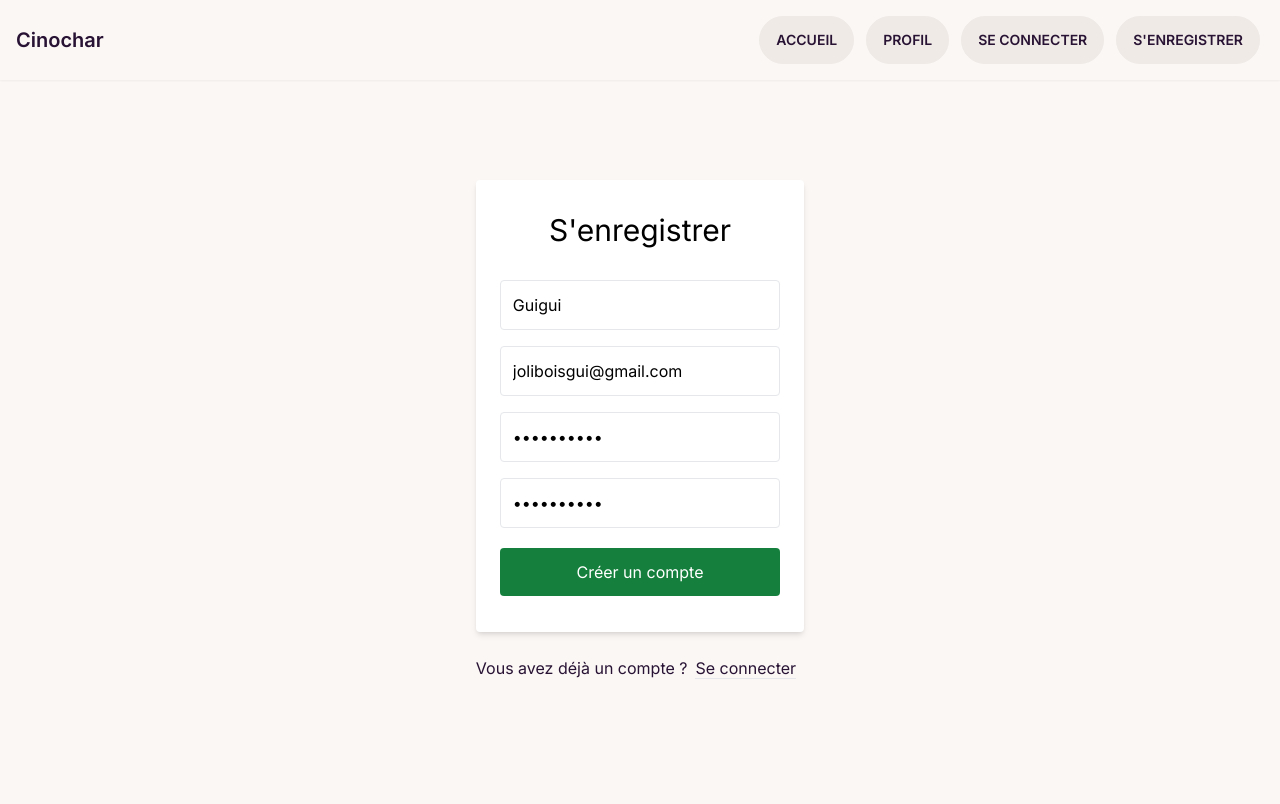
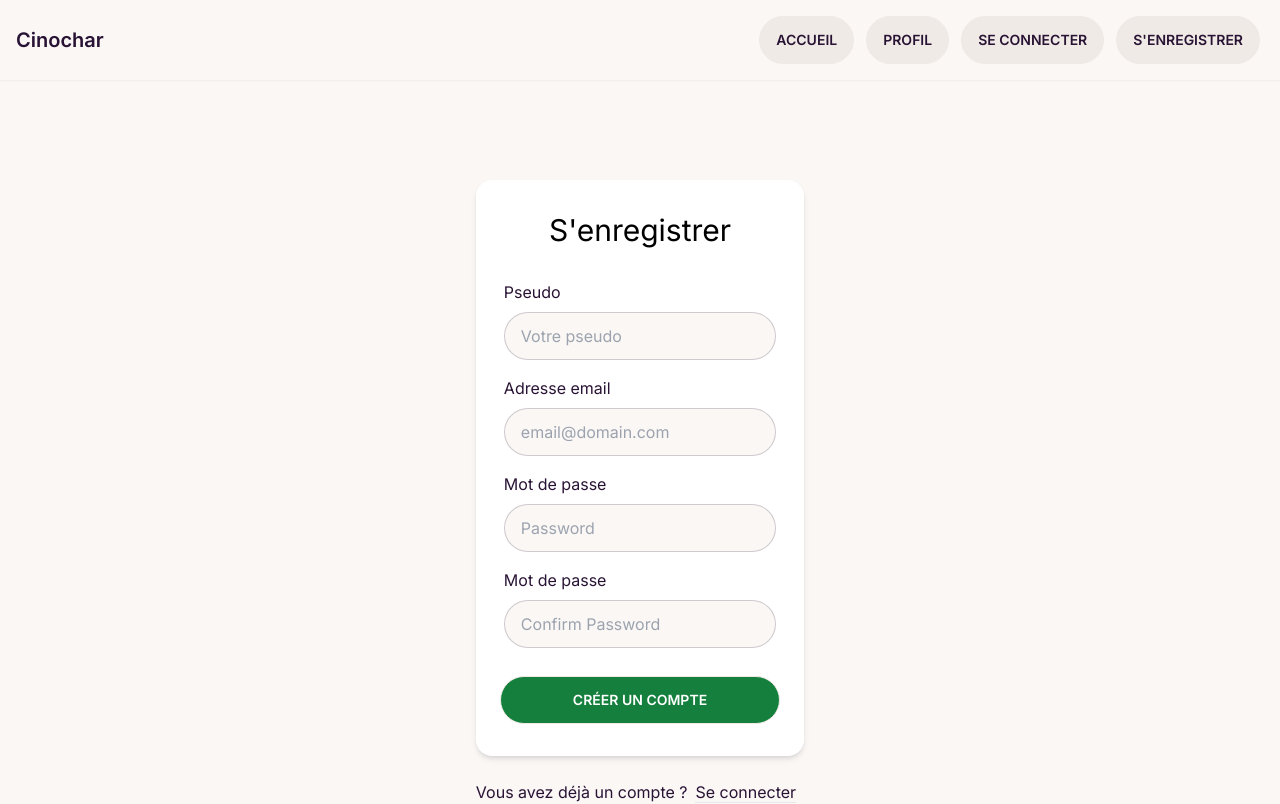
Before and after one commit to Joliwood/cinochar, a Next.js app in the folder client/: page /signup in a window 1280 px wide. Built offline with nearby package versions, Linux system fonts and the light colour scheme.

Commit message:
:hammer: signup fully operational

```diff
--- /dev/null
+++ b/client/src/app/login/layout.tsx
@@ -0,0 +1,23 @@
+import React from 'react';
+import '../globals.css';
+import type { Metadata } from 'next';
+import { Inter } from 'next/font/google';
+
+const inter = Inter({ subsets: ['latin'] });
+
+export const metadata: Metadata = {
+  title: 'Create Next App',
+  description: 'Generated by create next app',
+};
+
+export default function RootLayout({
+  children,
+}: {
+  children: React.ReactNode
+}) {
+  return (
+    <html lang="en">
+      <body className={inter.className}>{children}</body>
+    </html>
+  );
+}
--- /dev/null
+++ b/client/src/app/login/page.tsx
@@ -0,0 +1,41 @@
+import React from 'react';
+import Header from '../../components/header';
+
+function Login() {
+  return (
+    <div className="min-h-screen flex flex-col items-center">
+      <Header />
+
+      <form action="/login" method="POST" className="space-y-4 relative mt-[100px] flex flex-col bg-white shadow-md px-6 py-8 rounded-2xl">
+        <div>
+          <label className="label flex flex-col items-start gap-2" htmlFor="email">
+            <span className="text-base label-text">Email</span>
+            <input type="email" placeholder="email@domain.com" className="w-full input input-bordered" />
+          </label>
+        </div>
+        <div>
+          <label className="label flex flex-col items-start gap-2" htmlFor="password">
+            <span className="text-base label-text">Mot de passe</span>
+            <input
+              type="password"
+              placeholder="*********"
+              className="w-full input input-bordered"
+              name="password"
+            />
+          </label>
+        </div>
+        <div>
+          <button className="btn bg-green-700 btn-block text-white hover:text-neutral" type="submit">Se connecter</button>
+        </div>
+        <div>
+          <a href="/signup" className="px-3 py-1 rounded">S'inscrire</a>
+        </div>
+        <div>
+          <a href="/" className="px-3 py-1 rounded">Retourner à l'accueil</a>
+        </div>
+      </form>
+    </div>
+  );
+}
+
+export default Login;
--- a/client/src/app/signup/page.tsx
+++ b/client/src/app/signup/page.tsx
@@ -5,10 +5,10 @@ import axios from 'axios';
 import Header from '../../components/header';
 
 function Signup() {
-  const [pseudo, setPseudo] = useState('Guigui');
-  const [email, setEmail] = useState('joliboisgui@gmail.com');
-  const [password, setPassword] = useState('Azpoazpo5!');
-  const [confirmPassword, setConfirmPassword] = useState('Azpoazpo5!');
+  const [pseudo, setPseudo] = useState('');
+  const [email, setEmail] = useState('');
+  const [password, setPassword] = useState('');
+  const [confirmPassword, setConfirmPassword] = useState('');
   const [message, setMessage] = useState('');
 
   const handleSubmit = async (e: any) => {
@@ -26,10 +26,14 @@ function Signup() {
         password,
       });
       setMessage(response.data.message);
-      // You can perform further actions, such as redirecting to a login page.
-    } catch (error) {
-      console.error(error);
+    } catch (error: any) {
+      if (error.response) {
+        setMessage(error.response.data.message);
+      } else {
+        console.log(error);
+
         setMessage('An error occurred during registration.');
+      }
     }
   };
 
@@ -40,59 +44,68 @@ function Signup() {
         <div className="container max-w-sm mx-auto flex-1 flex flex-col items-center justify-center px-2">
 
           <form
-            className="bg-white px-6 py-8 rounded shadow-md text-black w-full"
+            className="bg-white px-6 py-8 rounded-2xl shadow-md text-black w-full flex flex-col"
             onSubmit={handleSubmit}
           >
-            <h1 className="mb-8 text-3xl text-center">S'enregistrer</h1>
+            <h1 className="mb-6 text-3xl text-center">S'enregistrer</h1>
+
+            <label className="label flex flex-col items-start gap-2" htmlFor="pseudo">
+              <span className="text-base label-text">Pseudo</span>
               <input
                 type="text"
-              className="block border border-grey-light w-full p-3 rounded mb-4"
+                className="w-full input input-bordered"
                 name="pseudo"
                 placeholder="Votre pseudo"
                 value={pseudo}
                 onChange={(e) => setPseudo(e.target.value)}
                 required
               />
+            </label>
 
+            <label className="label flex flex-col items-start gap-2" htmlFor="email">
+              <span className="text-base label-text">Adresse email</span>
               <input
                 type="email"
-              className="block border border-grey-light w-full p-3 rounded mb-4"
+                className="w-full input input-bordered"
                 name="email"
                 placeholder="email@domain.com"
-              // value={email}
-              value="joliboisgui@gmail.com"
+                value={email}
                 onChange={(e) => setEmail(e.target.value)}
                 required
               />
+            </label>
 
+            <label className="label flex flex-col items-start gap-2" htmlFor="password">
+              <span className="text-base label-text">Mot de passe</span>
               <input
                 type="password"
-              className="block border border-grey-light w-full p-3 rounded mb-4"
+                className="w-full input input-bordered"
                 name="password"
                 placeholder="Password"
-              value="Azpoazpo5!"
-              // value={password}
+                value={password}
                 onChange={(e) => setPassword(e.target.value)}
                 required
               />
+            </label>
 
+            <label className="label flex flex-col items-start gap-2" htmlFor="password">
+              <span className="text-base label-text">Mot de passe</span>
               <input
                 type="password"
-              className="block border border-grey-light w-full p-3 rounded mb-4"
+                className="w-full input input-bordered"
                 name="confirm_password"
                 placeholder="Confirm Password"
-              // value={confirmPassword}
-              value="Azpoazpo5!"
+                value={confirmPassword}
                 onChange={(e) => setConfirmPassword(e.target.value)}
                 required
               />
+            </label>
 
             <button
               type="submit"
-              className="w-full text-center py-3 rounded bg-green-700 text-white hover:bg-green-dark focus:outline-none my-1"
+              className="btn bg-green-700 btn-block text-white hover:text-neutral mt-5"
             >
               Créer un compte
-
             </button>
 
           </form>
--- a/client/src/pages/api/register.ts
+++ b/client/src/pages/api/register.ts
@@ -6,7 +6,7 @@ export default async function handler(req: any, res: any) {
   const { email, password, pseudo } = req.body;
 
   if (!email || !password) {
-    return res.status(400).json({ message: 'Email and password are required' });
+    return res.status(400).json({ message: 'Veuillez remplir les champs s\'\'il vous plaît' });
   }
 
   const client = await connectToDatabase();
@@ -17,10 +17,10 @@ export default async function handler(req: any, res: any) {
   const existingEmail = await collection.findOne({ email });
 
   if (existingPseudo) {
-    return res.status(400).json({ message: 'Pseudo already registered' });
+    return res.status(400).json({ message: 'Ce pseudo est déjà utilisé' });
   }
   if (existingEmail) {
-    return res.status(400).json({ message: 'Email already registered' });
+    return res.status(400).json({ message: 'Cette adresse email est déjà enregistrée' });
   }
 
   const hashedPassword = await bcrypt.hash(password, 10);
@@ -33,5 +33,5 @@ export default async function handler(req: any, res: any) {
 
   const newUser = await collection.insertOne(user);
 
-  return res.status(201).json({ message: 'User registered successfully' }, newUser);
+  return res.status(201).json({ message: 'Votre compte a bien été créé' }, newUser);
 }
```
Lines whose indentation alone changed are shown as unchanged.
